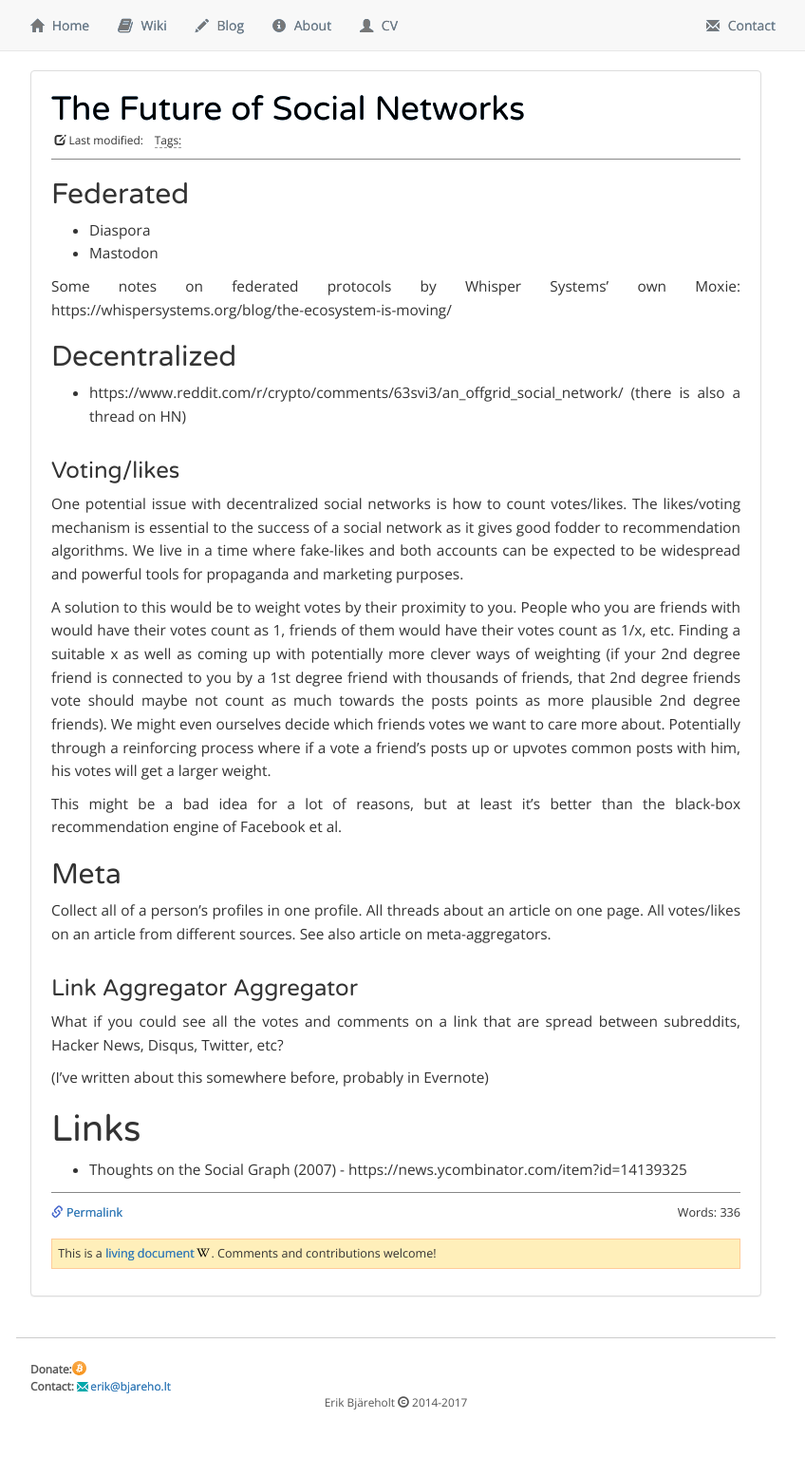
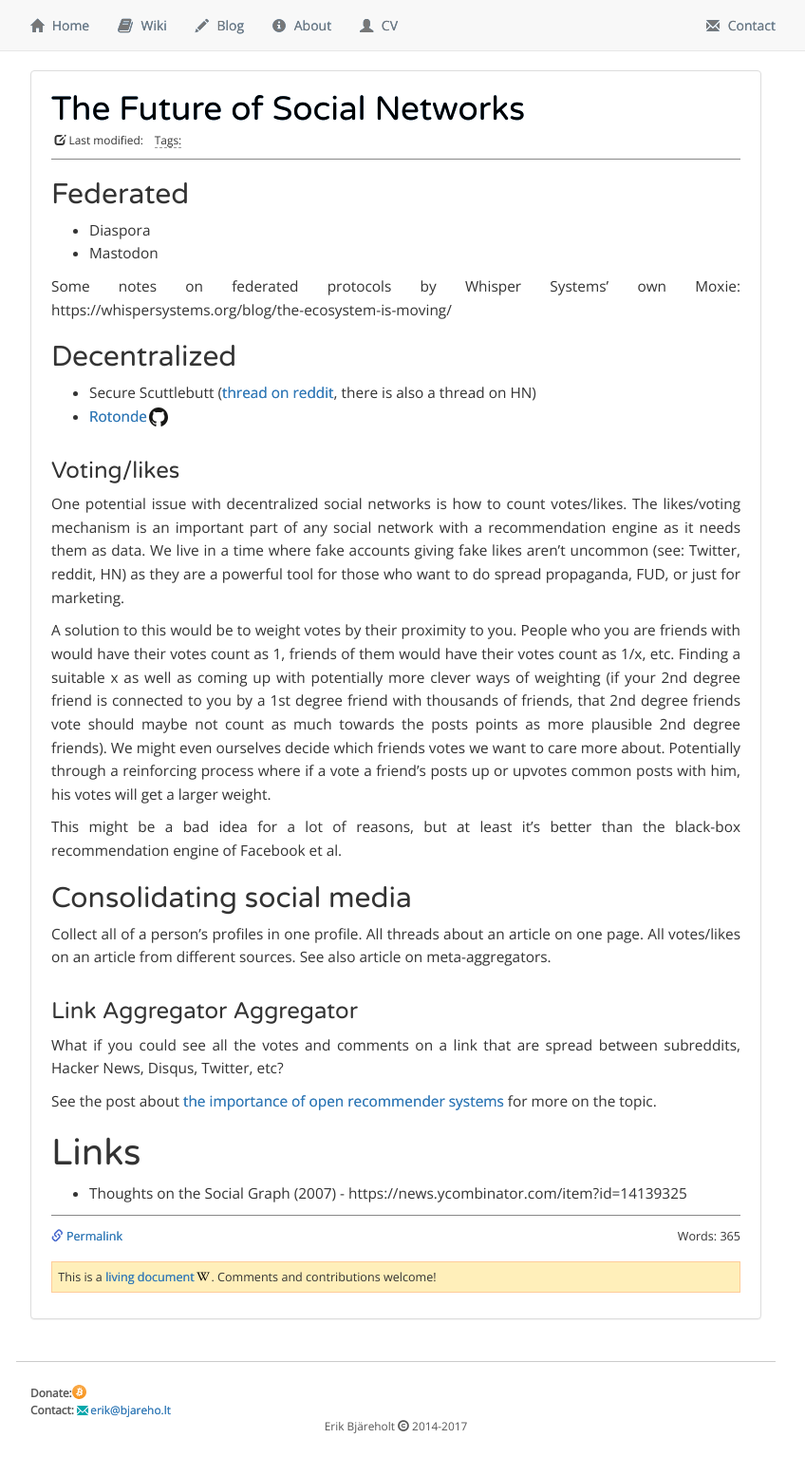
Before and after one commit to ErikBjare/ErikBjare.github.io, a Jekyll site: the page built from _wiki/future-social-networks.md, in a window 1280 px wide. Shown: the whole page at 95% size, without its empty margins (223-1071 px from the left). Built offline with Jekyll 4.4.1, drawn with Linux system fonts in a browser that asks for light colours; nearby versions of some CDN libraries; comment, search, counter and statistics services are not loaded; before the commit the page ends 1509 px from its top, so only the background shows below that.

Commit message:
added links, restructured

```diff
--- a/_wiki/future-social-networks.md
+++ b/_wiki/future-social-networks.md
@@ -16,17 +16,18 @@
 
 ## Decentralized
 
- - https://www.reddit.com/r/crypto/comments/63svi3/an_offgrid_social_network/ (there is also a thread on HN)
+ - Secure Scuttlebutt ([thread on reddit](https://www.reddit.com/r/crypto/comments/63svi3/an_offgrid_social_network/), there is also a thread on HN)
+ - [Rotonde](https://github.com/Rotonde/rotonde-client)
 
 ### Voting/likes
 
-One potential issue with decentralized social networks is how to count votes/likes. The likes/voting mechanism is essential to the success of a social network as it gives good fodder to recommendation algorithms. We live in a time where fake-likes and both accounts can be expected to be widespread and powerful tools for propaganda and marketing purposes.
+One potential issue with decentralized social networks is how to count votes/likes. The likes/voting mechanism is an important part of any social network with a recommendation engine as it needs them as data. We live in a time where fake accounts giving fake likes aren't uncommon (see: Twitter, reddit, HN) as they are a powerful tool for those who want to do spread propaganda, FUD, or just for marketing.
 
 A solution to this would be to weight votes by their proximity to you. People who you are friends with would have their votes count as 1, friends of them would have their votes count as 1/x, etc. Finding a suitable x as well as coming up with potentially more clever ways of weighting (if your 2nd degree friend is connected to you by a 1st degree friend with thousands of friends, that 2nd degree friends vote should maybe not count as much towards the posts points as more plausible 2nd degree friends). We might even ourselves decide which friends votes we want to care more about. Potentially through a reinforcing process where if a vote a friend's posts up or upvotes common posts with him, his votes will get a larger weight.
 
 This might be a bad idea for a lot of reasons, but at least it's better than the black-box recommendation engine of Facebook et al.
 
-## Meta
+## Consolidating social media
 
 Collect all of a person's profiles in one profile. All threads about an article on one page. All votes/likes on an article from different sources. See also article on meta-aggregators.
 
@@ -34,7 +35,7 @@
 
 What if you could see all the votes and comments on a link that are spread between subreddits, Hacker News, Disqus, Twitter, etc?
 
-(I've written about this somewhere before, probably in Evernote)
+See the post about [the importance of open recommender systems](https://erik.bjareholt.com/wiki/importance-of-open-recommendation-systems/) for more on the topic.
 
 
 # Links
```
Also changed, not shown: _wiki/decentralized-organizations.md (+3 -0 lines), _wiki/importance-of-open-recommendation-systems.md (+12 -11 lines).
